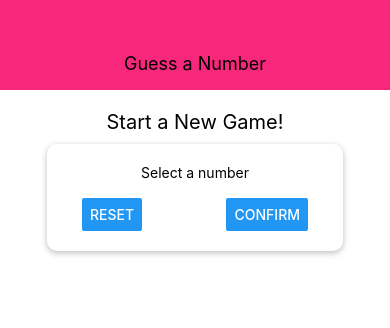
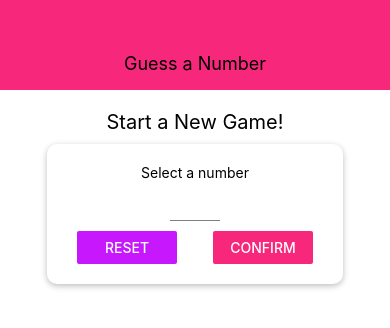
Before and after one commit to hazyikmis/rn_guess_number, a React Native app: screen / in a window 390 px wide. Shown: the top 328 px of the page. Built offline with nearby package versions, Linux system fonts and the light colour scheme.

Commit message:
reusable Card component and color constants added

```diff
--- /dev/null
+++ b/components/Card.js
@@ -0,0 +1,30 @@
+import React from 'react';
+import { View, Text, StyleSheet } from 'react-native';
+
+//sole purpose of this component is providing style to card-like components
+const Card = (props) => {
+  //const {} = props;
+  //return <View style={styles.card}>{props.children}</View>;
+  //usage of spread operator in styling provides some flexibility that you can send some styles as props
+  return (
+    <View style={{ ...styles.card, ...props.style }}>{props.children}</View>
+  );
+};
+
+const styles = StyleSheet.create({
+  card: {
+    width: 300,
+    maxWidth: '80%',
+    alignItems: 'center',
+    shadowColor: 'black', //for iOS
+    shadowOffset: { width: 0, height: 2 }, //for iOS
+    shadowRadius: 6, //for iOS
+    shadowOpacity: 0.26, //for iOS
+    elevation: 8, //for android
+    padding: 20,
+    backgroundColor: 'white',
+    borderRadius: 10,
+  },
+});
+
+export default Card;
--- a/components/Header.js
+++ b/components/Header.js
@@ -1,5 +1,6 @@
 import React from 'react';
 import { View, Text, StyleSheet } from 'react-native';
+import Colors from '../constants/colors';
 
 const Header = (props) => {
   const { title } = props;
@@ -15,7 +16,8 @@
     width: '100%',
     height: 90,
     paddingTop: 36,
-    backgroundColor: '#f7287b',
+    // backgroundColor: '#f7287b',
+    backgroundColor: Colors.primary,
     alignItems: 'center',
     justifyContent: 'center',
   },
--- /dev/null
+++ b/components/Input.js
@@ -0,0 +1,22 @@
+import React from 'react';
+import { TextInput, StyleSheet } from 'react-native';
+
+const Input = (props) => {
+  //const {} = props;
+  //return <TextInput style={{ ...styles.container, ...props.style }} />;
+  //You are forwarding all props to child component
+  return (
+    <TextInput {...props} style={{ ...styles.container, ...props.style }} />
+  );
+};
+
+const styles = StyleSheet.create({
+  container: {
+    height: 30,
+    borderBottomColor: 'grey',
+    borderBottomWidth: 1,
+    marginVertical: 10,
+  },
+});
+
+export default Input;
--- /dev/null
+++ b/constants/colors.js
@@ -0,0 +1,4 @@
+export default {
+  primary: '#f7287b',
+  accent: '#c717fc',
+};
--- a/screens/StartGameScreen.js
+++ b/screens/StartGameScreen.js
@@ -1,20 +1,63 @@
-import React from 'react';
-import { View, Text, StyleSheet, TextInput, Button } from 'react-native';
+//useState added for validation of the value entered into to Input
+import React, { useState } from 'react';
+import {
+  View,
+  Text,
+  StyleSheet,
+  TextInput,
+  Button,
+  TouchableWithoutFeedback,
+  Keyboard,
+} from 'react-native';
+import Card from '../components/Card';
+import Colors from '../constants/colors';
+import Input from '../components/Input';
 
 const StartGameScreen = (props) => {
-  const {} = props;
+  //const {} = props;
+  const [enteredValue, setEnteredValue] = useState('');
+
+  const numberInputHandler = (inputText) => {
+    setEnteredValue(inputText.replace(/[^0-9]/g, ''));
+  };
+
   return (
+    <TouchableWithoutFeedback onPress={() => Keyboard.dismiss()}>
       <View style={styles.screen}>
         <Text style={styles.title}>Start a New Game!</Text>
-      <View style={styles.inputContainer}>
+        {/* <View style={styles.inputContainer}> */}
+        <Card style={styles.inputContainer}>
           <Text>Select a number</Text>
-        <TextInput />
+          {/* <TextInput /> */}
+          {/* <Input style={styles.input} /> */}
+          {/* since in the definition of Input component, there is {...props}, this helps us to send all properties of TextInput as props to Input component */}
+          <Input
+            style={styles.input}
+            blurOnSubmit
+            autoCapitalize="none"
+            autoCorrect={false}
+            keyboardType="number-pad"
+            maxLength={2}
+            onChangeText={numberInputHandler}
+            value={enteredValue}
+          />
           <View style={styles.buttonContainer}>
-          <Button title="Reset" onPress={() => {}} />
-          <Button title="Confirm" onPress={() => {}} />
+            {/* Each button wrapped with Button, in order to style them precisely, for example making each same width */}
+            <View style={styles.button}>
+              <Button title="Reset" onPress={() => {}} color={Colors.accent} />
+            </View>
+            <View style={styles.button}>
+              <Button
+                title="Confirm"
+                onPress={() => {}}
+                color={Colors.primary}
+              />
             </View>
           </View>
+        </Card>
+        {/* </View> */}
       </View>
+    </TouchableWithoutFeedback>
   );
 };
 
@@ -32,20 +75,28 @@
     width: 300,
     maxWidth: '80%',
     alignItems: 'center',
-    shadowColor: 'black', //for iOS
-    shadowOffset: { width: 0, height: 2 }, //for iOS
-    shadowRadius: 6, //for iOS
-    shadowOpacity: 0.26, //for iOS
-    elevation: 8, //for android
-    padding: 20,
-    backgroundColor: 'white',
-    borderRadius: 10,
+    //all the other styles below already exist in the Card component
+    // shadowColor: 'black', //for iOS
+    // shadowOffset: { width: 0, height: 2 }, //for iOS
+    // shadowRadius: 6, //for iOS
+    // shadowOpacity: 0.26, //for iOS
+    // elevation: 8, //for android
+    // padding: 20,
+    // backgroundColor: 'white',
+    // borderRadius: 10,
   },
   buttonContainer: {
     flexDirection: 'row',
     width: '100%',
     justifyContent: 'space-between',
-    paddingHorizontal: 15,
+    paddingHorizontal: 10,
+  },
+  button: {
+    width: 100,
+  },
+  input: {
+    width: 50,
+    textAlign: 'center',
   },
 });
 
```
Lines whose indentation alone changed are shown as unchanged.
